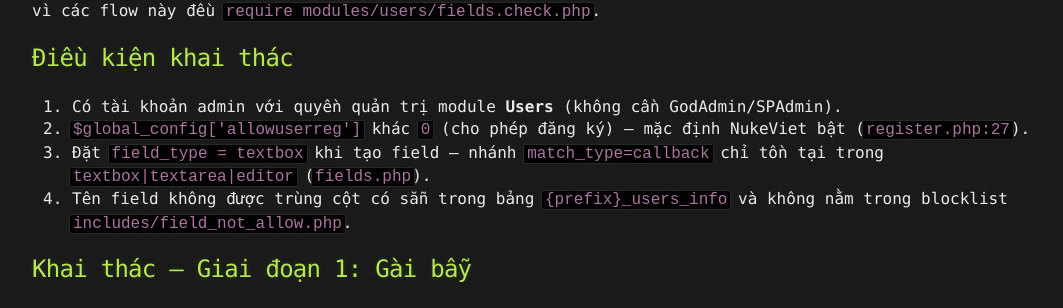
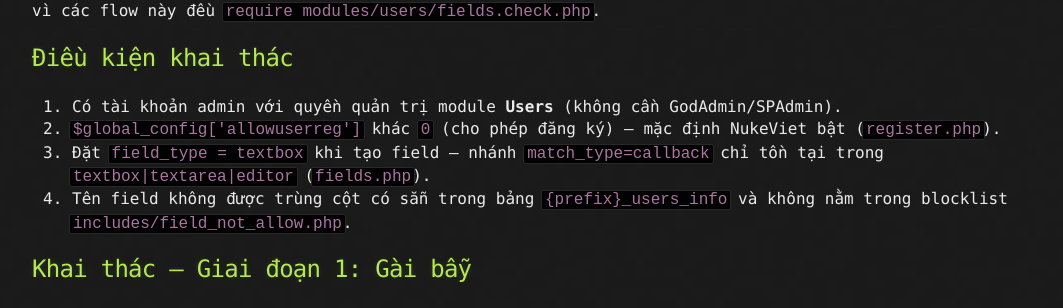
Before and after one commit to 0xki29/blog, a Jekyll site: the page built from _posts/2026-08-30-nukeviet-arbitrary-callback-rce.md, in a window 1280 px wide and 900 px high, scrolled down 4622 px. Shown: the part 139-447 px from the top of the window, without its empty margins (108-1171 px from the left). Built offline with Jekyll 4.4.1, drawn with Linux system fonts in a browser that asks for light colours.

Commit message:
Add post: NukeViet arbitrary callback RCE analysis

```diff
--- a/_posts/2026-08-30-nukeviet-arbitrary-callback-rce.md
+++ b/_posts/2026-08-30-nukeviet-arbitrary-callback-rce.md
@@ -166,7 +166,7 @@ vì các flow này đều `require modules/users/fields.check.php`.
 ## [](#header-3) Điều kiện khai thác
 
 1. Có tài khoản admin với quyền quản trị module **Users** (không cần GodAdmin/SPAdmin).
-2. `$global_config['allowuserreg']` khác `0` (cho phép đăng ký) — mặc định NukeViet bật (`register.php:27`).
+2. `$global_config['allowuserreg']` khác `0` (cho phép đăng ký) — mặc định NukeViet bật (`register.php`).
 3. Đặt `field_type = textbox` khi tạo field — nhánh `match_type=callback` chỉ tồn tại trong `textbox|textarea|editor` (`fields.php`).
 4. Tên field không được trùng cột có sẵn trong bảng `{prefix}_users_info` và không nằm trong blocklist `includes/field_not_allow.php`.
 
```
